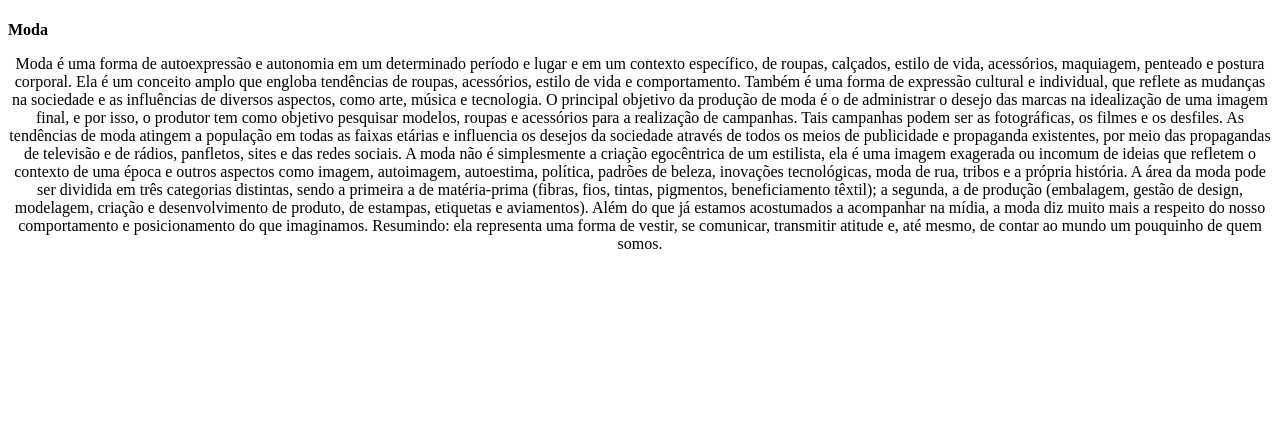
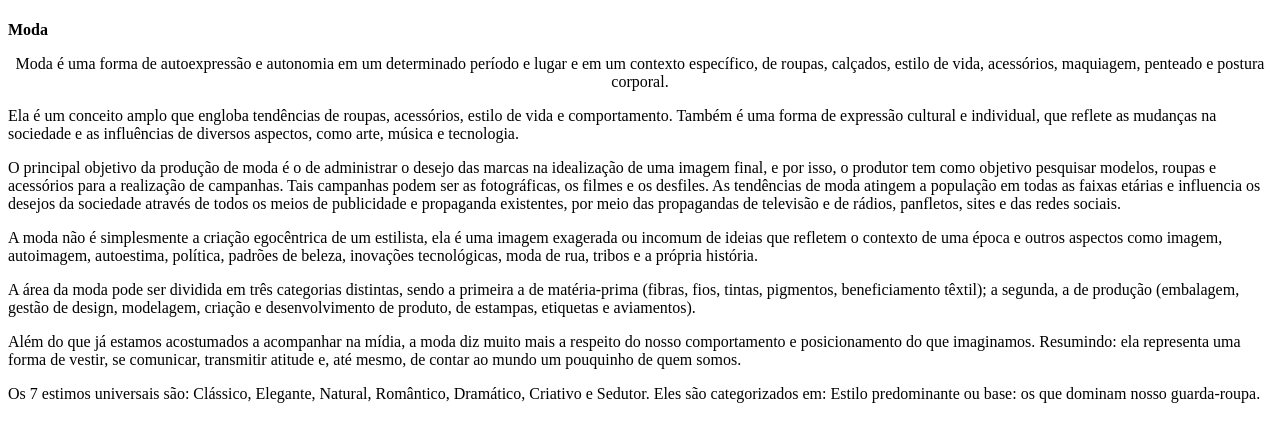
Before and after one commit to quezia19062007/minha_pagina_web, a plain HTML site: page index.html in a window 1280 px wide. Drawn offline with Linux system fonts and the light colour scheme.

Commit message:
minha pagina web

```diff
--- a/index.html
+++ b/index.html
@@ -7,17 +7,13 @@
 </head>
 <body>
 <h1 style="text-align: center;"></h1><strong>Moda</strong> </h1>
-<p style="text-align: center;"style="font-size: 20px"> Moda é uma forma de autoexpressão e autonomia em um determinado período e lugar e em um contexto específico, de roupas, calçados, estilo de vida, acessórios, maquiagem, penteado e postura corporal.
-
-    Ela é um conceito amplo que engloba tendências de roupas, acessórios, estilo de vida e comportamento. Também é uma forma de expressão cultural e individual, que reflete as mudanças na sociedade e as influências de diversos aspectos, como arte, música e tecnologia.
-
-   O principal objetivo da produção de moda é o de administrar o desejo das marcas na idealização de uma imagem final, e por isso, o produtor tem como objetivo pesquisar modelos, roupas e acessórios para a realização de campanhas. Tais campanhas podem ser as fotográficas, os filmes e os desfiles.
-  As tendências de moda atingem a população em todas as faixas etárias e influencia os desejos da sociedade através de todos os meios de publicidade e propaganda existentes, por meio das propagandas de televisão e de rádios, panfletos, sites e das redes sociais.
-
-  A moda não é simplesmente a criação egocêntrica de um estilista, ela é uma imagem exagerada ou incomum de ideias que refletem o contexto de uma época e outros aspectos como imagem, autoimagem, autoestima, política, padrões de beleza, inovações tecnológicas, moda de rua, tribos e a própria história.
-
- A área da moda pode ser dividida em três categorias distintas, sendo a primeira a de matéria-prima (fibras, fios, tintas, pigmentos, beneficiamento têxtil); a segunda, a de produção (embalagem, gestão de design, modelagem, criação e desenvolvimento de produto, de estampas, etiquetas e aviamentos).
-
- Além do que já estamos acostumados a acompanhar na mídia, a moda diz muito mais a respeito do nosso comportamento e posicionamento do que imaginamos. Resumindo: ela representa uma forma de vestir, se comunicar, transmitir atitude e, até mesmo, de contar ao mundo um pouquinho de quem somos.</p>
+<p style="text-align: center;"style="font-size: 20px"> Moda é uma forma de autoexpressão e autonomia em um determinado período e lugar e em um contexto específico, de roupas, calçados, estilo de vida, acessórios, maquiagem, penteado e postura corporal. </p>
+<p> Ela é um conceito amplo que engloba tendências de roupas, acessórios, estilo de vida e comportamento. Também é uma forma de expressão cultural e individual, que reflete as mudanças na sociedade e as influências de diversos aspectos, como arte, música e tecnologia.</p>
+<p> O principal objetivo da produção de moda é o de administrar o desejo das marcas na idealização de uma imagem final, e por isso, o produtor tem como objetivo pesquisar modelos, roupas e acessórios para a realização de campanhas. Tais campanhas podem ser as fotográficas, os filmes e os desfiles.
+  As tendências de moda atingem a população em todas as faixas etárias e influencia os desejos da sociedade através de todos os meios de publicidade e propaganda existentes, por meio das propagandas de televisão e de rádios, panfletos, sites e das redes sociais.</p>
+<p> A moda não é simplesmente a criação egocêntrica de um estilista, ela é uma imagem exagerada ou incomum de ideias que refletem o contexto de uma época e outros aspectos como imagem, autoimagem, autoestima, política, padrões de beleza, inovações tecnológicas, moda de rua, tribos e a própria história.</p>
+<p> A área da moda pode ser dividida em três categorias distintas, sendo a primeira a de matéria-prima (fibras, fios, tintas, pigmentos, beneficiamento têxtil); a segunda, a de produção (embalagem, gestão de design, modelagem, criação e desenvolvimento de produto, de estampas, etiquetas e aviamentos).</p>
+<p> Além do que já estamos acostumados a acompanhar na mídia, a moda diz muito mais a respeito do nosso comportamento e posicionamento do que imaginamos. Resumindo: ela representa uma forma de vestir, se comunicar, transmitir atitude e, até mesmo, de contar ao mundo um pouquinho de quem somos.</p>
+<p> Os 7 estimos universais são: Clássico, Elegante, Natural, Romântico, Dramático, Criativo e Sedutor. Eles são categorizados em: Estilo predominante ou base: os que dominam nosso guarda-roupa.</p>
 </body>
 </html>
```
